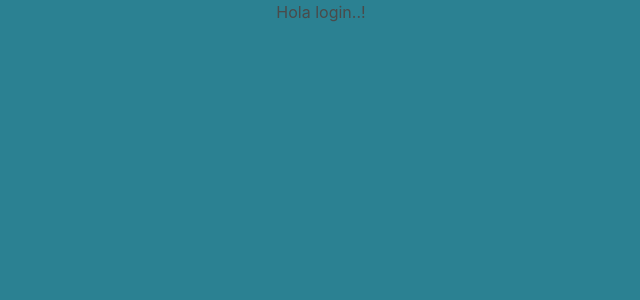
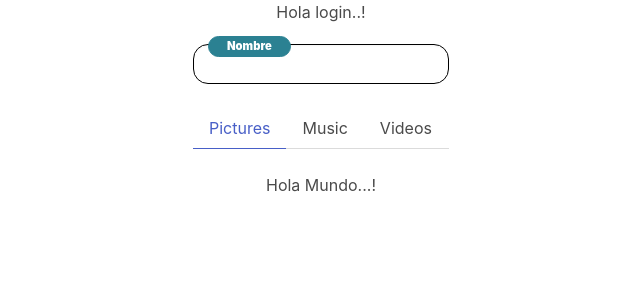
Before and after one commit to sandyCortes/ccai-manager, a React (Create React App) app: page / in a window 1280 px wide. Shown: the top 300 px of the page, without its empty margins (319-959 px from the left). Built offline with nearby package versions, Linux system fonts and the light colour scheme.

Commit message:
add new componentes

```diff
--- a/package.json
+++ b/package.json
@@ -3,6 +3,7 @@
   "version": "0.1.0",
   "private": true,
   "dependencies": {
+    "@mdi/font": "^7.0.96",
     "@testing-library/jest-dom": "^5.16.5",
     "@testing-library/react": "^13.4.0",
     "@testing-library/user-event": "^13.5.0",
--- /dev/null
+++ b/src/components/commond/Tabs.js
@@ -0,0 +1,16 @@
+import React from 'react';
+
+export const TabsComponent = () => {
+  return (
+    <div>
+      <div class="tabs">
+        <ul>
+          <li class="is-active"><a>Pictures</a></li>
+          <li><a>Music</a></li>
+          <li><a>Videos</a></li>
+          <li><a>Documents</a></li>
+        </ul>
+      </div>
+    </div>
+  )
+}
--- /dev/null
+++ b/src/components/ui/Cards/index.js
@@ -0,0 +1,9 @@
+import React from 'react';
+
+export const CardComponent = () => {
+  return (
+    <>
+      <div>Hola Mundo...!</div>
+    </>
+  )
+}
--- /dev/null
+++ b/src/components/ui/Inputs/InputLabel.js
@@ -0,0 +1,16 @@
+import React from 'react';
+
+export const InputLabel = () => {
+  return (
+    <div>
+      <label>
+        <input
+            class="input input-radious"
+            type="text"
+        />
+        <span>Nombre</span>
+      </label>
+
+    </div>
+  )
+}
--- /dev/null
+++ b/src/style/Inputs/input-label.css
@@ -0,0 +1,29 @@
+.input-radious {
+  border-radius: 15px;
+  border: 1px solid black;
+}
+
+label{
+    margin-bottom:15px;
+    position:relative;
+    border-bottom:1px solid #ddd;
+}
+span{
+    position:absolute;
+    top: -10px;
+    left: 15px;
+    transform:translateY(50px);
+    font-size:0.7em;
+    font-weight: 900;
+    color: white;
+    transition-duration:300ms;
+    border-radius: 25px;
+    border: 1px solid #2B8192;
+    background-color: #2B8192;
+    padding: 1px 18px;
+}
+
+label:focus-within > span,
+input:not(:placeholder-shown) + span{
+    transform:translateY(0px);
+}
--- a/src/style/global-styles.css
+++ b/src/style/global-styles.css
@@ -1,8 +1,12 @@
 @import 'bulma/css/bulma.min.css';
+@import './../../node_modules/@mdi/font/css/materialdesignicons.css';
+@import './../../node_modules/@mdi/font/css/materialdesignicons.min.css';
+
+
+@import url('./Inputs/input-label.css');
 
 .App {
     text-align: center;
-    background-color: #2B8192;
     height: 100vh;
   }
 
--- a/src/views/Login.js
+++ b/src/views/Login.js
@@ -1,9 +1,23 @@
 import React from 'react';
+import { InputLabel } from '../components/ui/Inputs/InputLabel'
+import { TabsComponent } from './../components/commond/Tabs'
+import { CardComponent } from './../components/ui/Cards'
 
 const Login = () => {
   return (
-    <div className=''>
+    <div>
       <div>Hola login..!</div>
+
+      <div style={{ width: '20%', margin: 'auto', marginTop: '20px' }}>
+      <InputLabel />
+
+      <br />
+      <TabsComponent />
+
+      <br />
+
+      <CardComponent />
+      </div>
     </div>
   )
 }
```
Also changed, not shown: src/components/ui/Cards/CardComponent.js (deleted), 1 other file (tests, documents, lock files or other folders).
